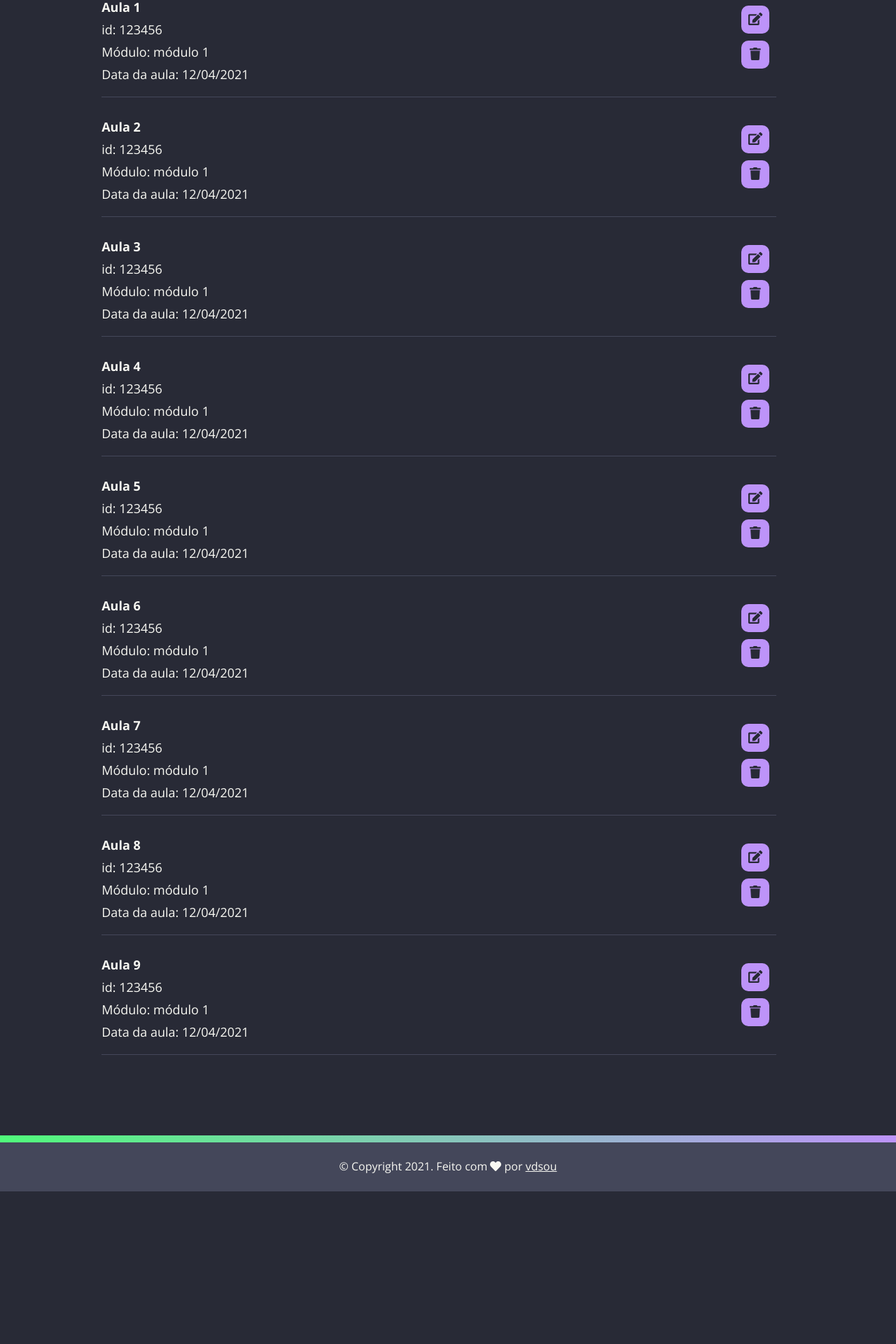
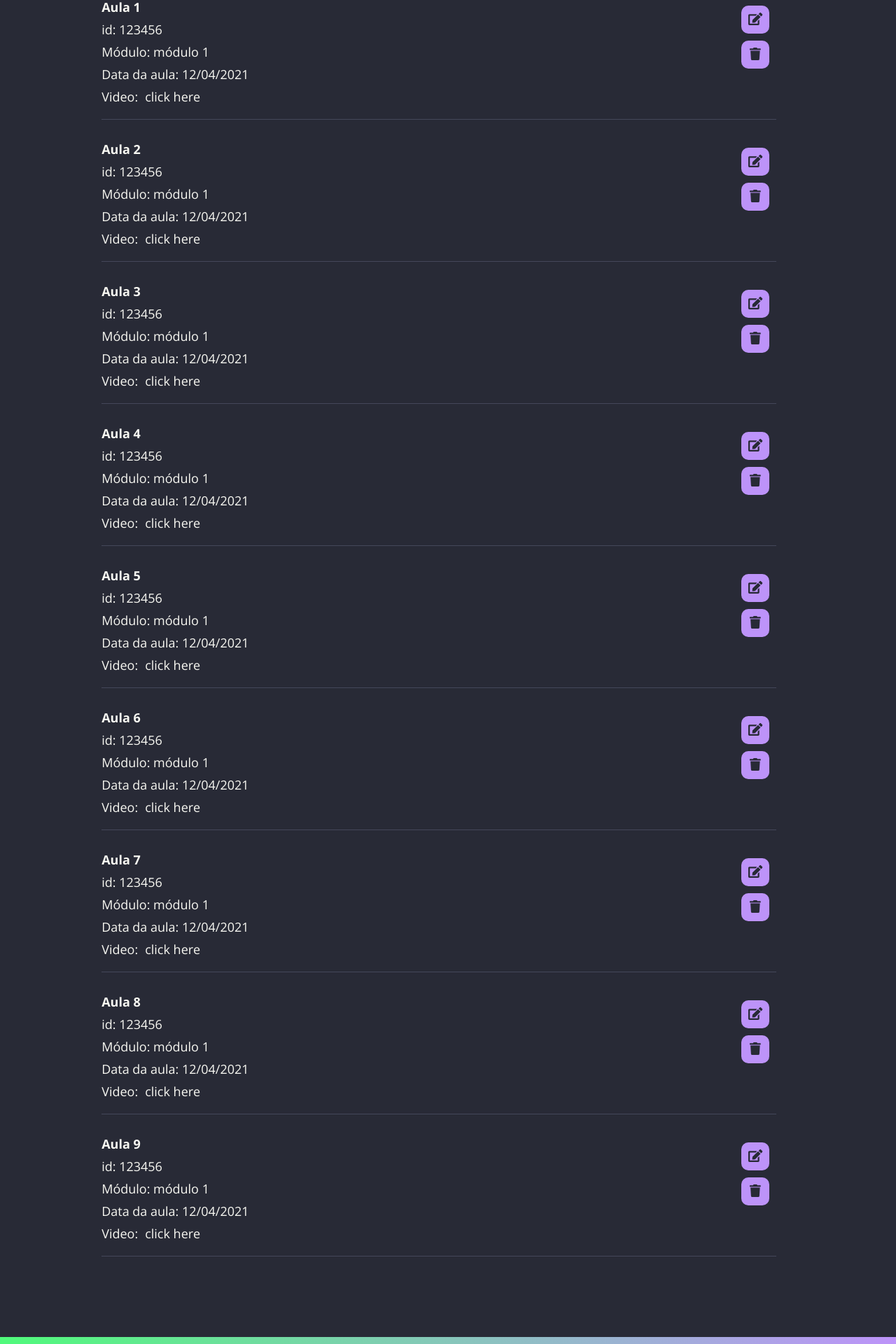
Before and after one commit to vdsou/prova-frontend, a React (Create React App) app: page /painel-admin in a window 1280 px wide. Shown: the part 420-2340 px from the top of the page at 70% size. Before the commit the page ends 2122 px from the top, so only its background shows below. Built offline with nearby package versions, Linux system fonts and the light colour scheme.

Commit message:
fix classes list

```diff
--- a/src/pages/ManageClasses/index.jsx
+++ b/src/pages/ManageClasses/index.jsx
@@ -34,6 +34,12 @@ const ManageClasses = () => (
             <p>id: 123456</p>
             <p>Módulo: módulo 1</p>
             <p>Data da aula: 12/04/2021</p>
+            <p>
+              Video:
+              <a href="https://www.youtube.com/watch?v=K4TOrB7at0Y">
+                click here
+              </a>
+            </p>
           </div>
           <div className="buttons">
             <button type="button">
@@ -54,6 +60,10 @@ const ManageClasses = () => (
             <p>id: 123456</p>
             <p>Módulo: módulo 1</p>
             <p>Data da aula: 12/04/2021</p>
+            <p>
+              Video:
+              <a href="https://www.youtube.com/watch?v=K4TOrB7at0Y">click here</a>
+            </p>
           </div>
           <div className="buttons">
             <button type="button">
@@ -74,6 +84,10 @@ const ManageClasses = () => (
             <p>id: 123456</p>
             <p>Módulo: módulo 1</p>
             <p>Data da aula: 12/04/2021</p>
+            <p>
+              Video:
+              <a href="https://www.youtube.com/watch?v=K4TOrB7at0Y">click here</a>
+            </p>
           </div>
           <div className="buttons">
             <button type="button">
@@ -94,6 +108,10 @@ const ManageClasses = () => (
             <p>id: 123456</p>
             <p>Módulo: módulo 1</p>
             <p>Data da aula: 12/04/2021</p>
+            <p>
+              Video:
+              <a href="https://www.youtube.com/watch?v=K4TOrB7at0Y">click here</a>
+            </p>
           </div>
           <div className="buttons">
             <button type="button">
@@ -114,6 +132,10 @@ const ManageClasses = () => (
             <p>id: 123456</p>
             <p>Módulo: módulo 1</p>
             <p>Data da aula: 12/04/2021</p>
+            <p>
+              Video:
+              <a href="https://www.youtube.com/watch?v=K4TOrB7at0Y">click here</a>
+            </p>
           </div>
           <div className="buttons">
             <button type="button">
@@ -134,6 +156,10 @@ const ManageClasses = () => (
             <p>id: 123456</p>
             <p>Módulo: módulo 1</p>
             <p>Data da aula: 12/04/2021</p>
+            <p>
+              Video:
+              <a href="https://www.youtube.com/watch?v=K4TOrB7at0Y">click here</a>
+            </p>
           </div>
           <div className="buttons">
             <button type="button">
@@ -154,6 +180,10 @@ const ManageClasses = () => (
             <p>id: 123456</p>
             <p>Módulo: módulo 1</p>
             <p>Data da aula: 12/04/2021</p>
+            <p>
+              Video:
+              <a href="https://www.youtube.com/watch?v=K4TOrB7at0Y">click here</a>
+            </p>
           </div>
           <div className="buttons">
             <button type="button">
@@ -174,6 +204,10 @@ const ManageClasses = () => (
             <p>id: 123456</p>
             <p>Módulo: módulo 1</p>
             <p>Data da aula: 12/04/2021</p>
+            <p>
+              Video:
+              <a href="https://www.youtube.com/watch?v=K4TOrB7at0Y">click here</a>
+            </p>
           </div>
           <div className="buttons">
             <button type="button">
@@ -194,6 +228,10 @@ const ManageClasses = () => (
             <p>id: 123456</p>
             <p>Módulo: módulo 1</p>
             <p>Data da aula: 12/04/2021</p>
+            <p>
+              Video:
+              <a href="https://www.youtube.com/watch?v=K4TOrB7at0Y">click here</a>
+            </p>
           </div>
           <div className="buttons">
             <button type="button">
--- a/src/pages/ManageClasses/styles.js
+++ b/src/pages/ManageClasses/styles.js
@@ -53,6 +53,10 @@ export const List = styled.div`
       margin-top: 0.8rem;
     }
   }
+  a{
+    color: ${({ theme }) => theme.colors.secondary};
+    margin-left: 1rem;
+  }
 `;
 
 export const ClassesList = styled.div``;
```
